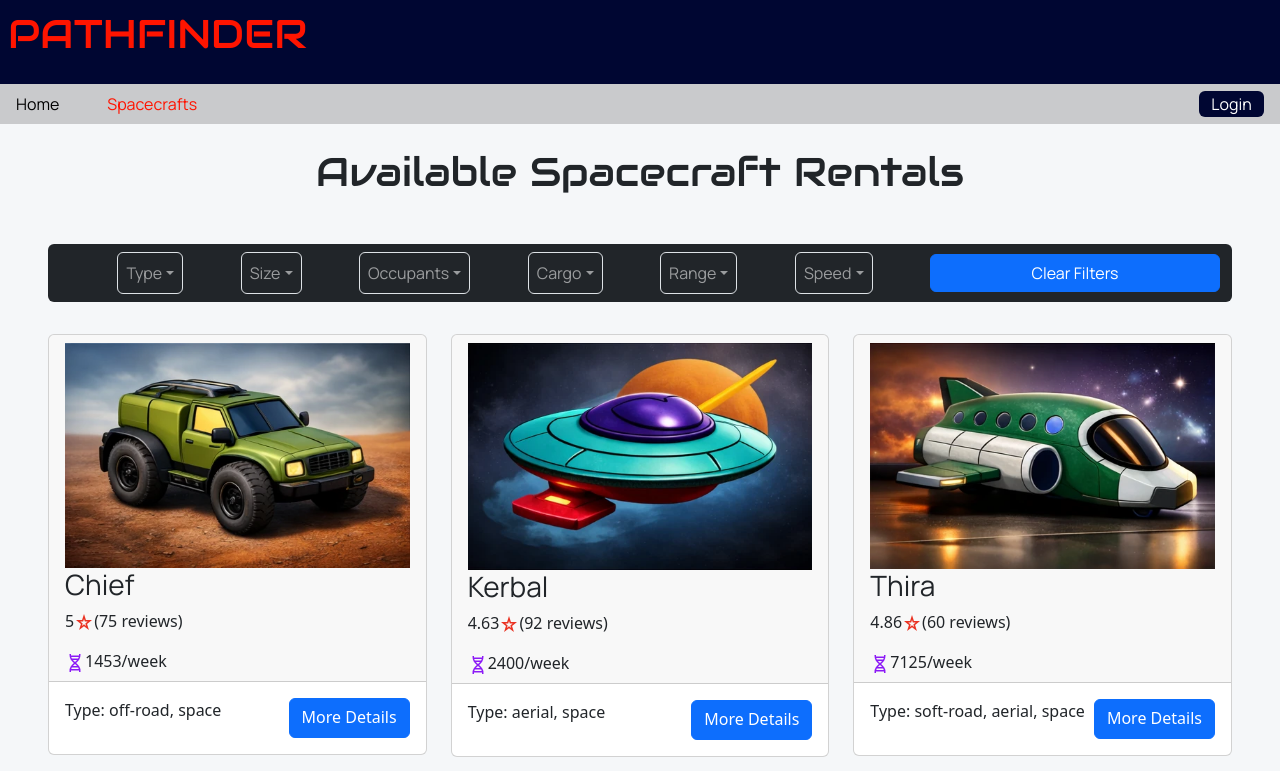
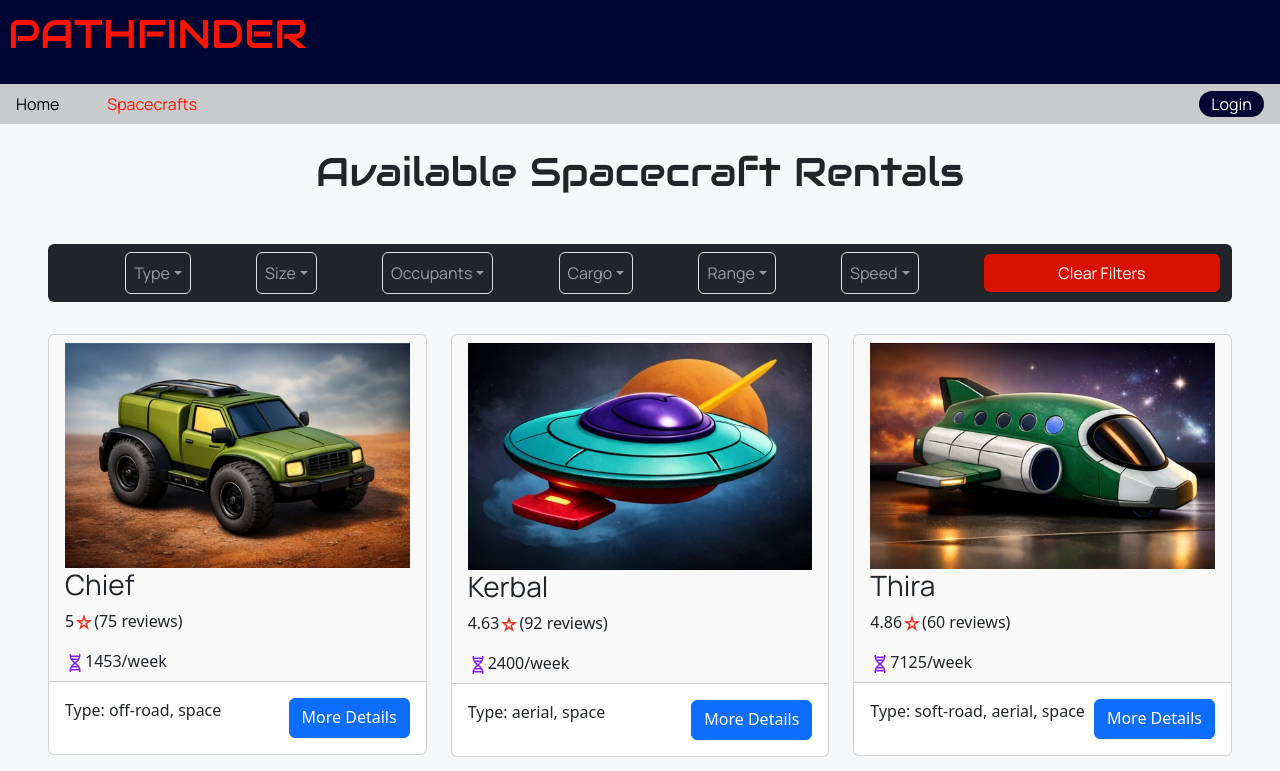
Before and after one commit to ezsota/pathfinder, a React (Vite) app: page /listings in a window 1280 px wide. Shown: the top 771 px of the page. Built offline with nearby package versions, Linux system fonts and the light colour scheme.

Commit message:
filtering in-progress

```diff
--- a/src/components/FilterBox.jsx
+++ b/src/components/FilterBox.jsx
@@ -47,8 +47,8 @@ export default function FilterBox({ filters, setFilters }) {
                 </button>
 
                 {/* DROPDOWNS */}
-                <div className="collapse navbar-collapse" id="navbarNavDarkDropdown">
-                    <ul className="navbar-nav list-group m-auto w-100 justify-content-evenly">
+                <div className="collapse navbar-collapse w-100" id="navbarNavDarkDropdown">
+                    <ul className="navbar-nav list-group m-auto w-100 justify-content-evenly gap-2 gap-md-0">
 
                         {/* TYPE */}
                         <li className="nav-item dropdown">
@@ -158,10 +158,9 @@ export default function FilterBox({ filters, setFilters }) {
                             </ul>
                         </li>
                     </ul>
+                    {/* FILTER CLEAR */}
+                    <button className="btn bg-darkred red-hover text-white m-auto w-25" id="clear-filters-btn" onClick={clearFilters}>Clear Filters</button>
                 </div>
-
-                {/* FILTER CLEAR */}
-                <button className="btn btn-primary m-auto w-25" onClick={clearFilters}>Clear Filters</button>
             </div>
         </nav>
     );
--- a/src/components/Navbar.jsx
+++ b/src/components/Navbar.jsx
@@ -29,13 +29,13 @@ export default function Navbar() {
                         <NavLink to="/user/profile" className={linkToggler}>
                             Account
                         </NavLink>
-                        <button className="btn log-offon-btns nav-link ms-auto text-white bg-darkblue darkred-hover" onClick={handleLogout}>
+                        <button className="btn log-offon-btns nav-link ms-auto text-white bg-darkblue darkred-hover rounded-pill" onClick={handleLogout}>
                             Logout
                         </button>
                     </>
                 )
                 : (
-                    <NavLink to="/login" className={`btn log-offon-btns ms-auto text-white bg-darkblue darkpurple-hover`}>
+                    <NavLink to="/login" className={`btn log-offon-btns ms-auto text-white bg-darkblue darkpurple-hover rounded-pill`}>
                         Login
                     </NavLink>
                 )
--- a/src/styles.css
+++ b/src/styles.css
@@ -101,6 +101,10 @@ button {
   background-color: #FF1400;
 }
 
+.bg-darkred {
+  background-color: #D71200;
+}
+
 .bg-lightred {
   background-color: #ffcec9;
 }
@@ -161,6 +165,10 @@ button {
   text-decoration: none;
 }
 
+.red-hover:hover {
+  background-color: #FF1400;
+}
+
 .darkred-hover:hover {
   background-color: #D71200;
 }
@@ -173,6 +181,12 @@ button {
   width: 65px;
   padding: 0;
   align-self: center;
+}
+
+@media(max-width: 450px) {
+  #clear-filters-btn {
+    width: 100% !important;
+  }
 }
 
 /* LISTS */
```
